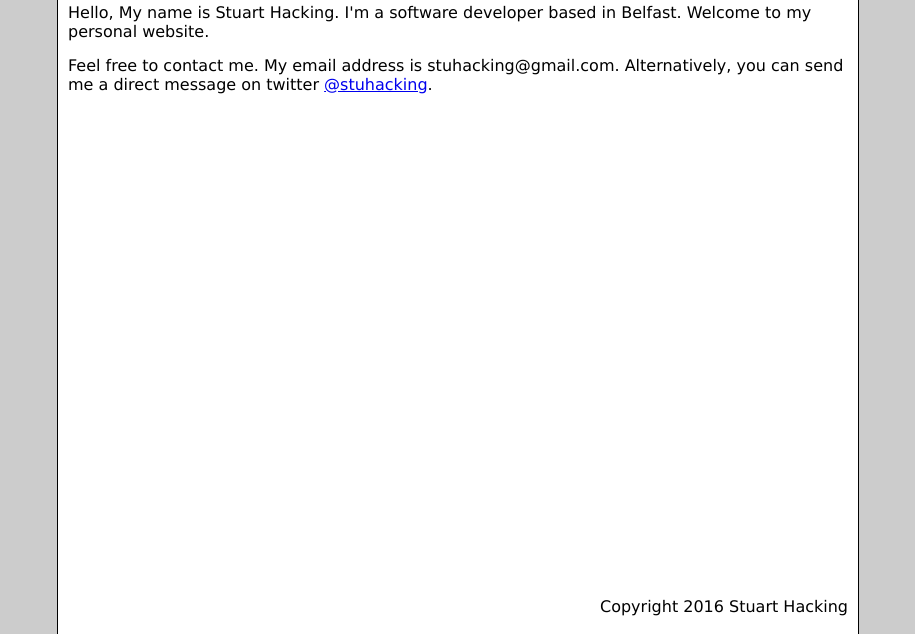
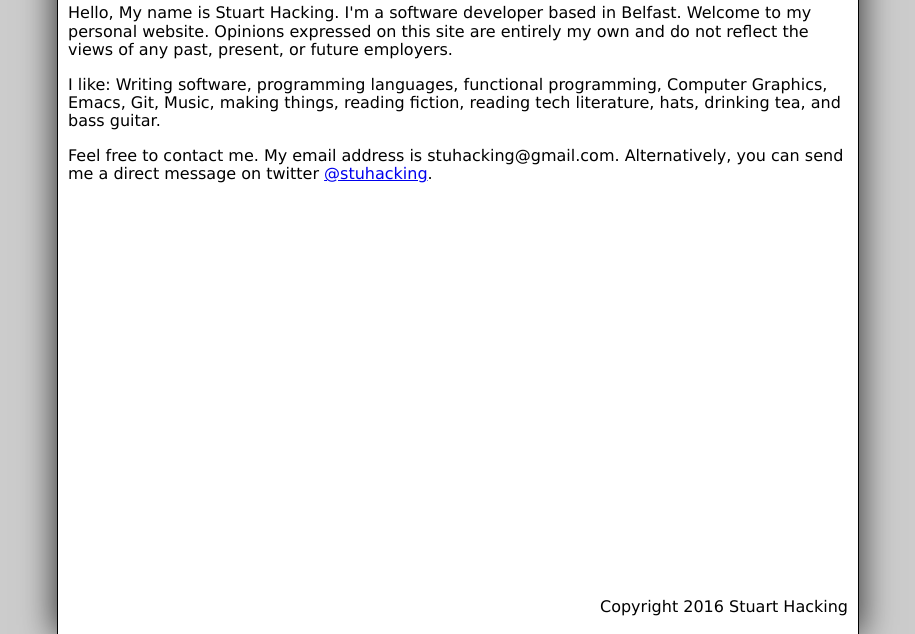
Before and after one commit to stuhacking/stuhacking.github.io, a plain HTML site: page index.html in a window 1280 px wide. Shown: the part 166-800 px from the top of the page, without its empty margins (182-1097 px from the left). Drawn offline with Linux system fonts and the light colour scheme.

Commit message:
Update homepage- remove obsolete blog

```diff
--- a/css/main.css
+++ b/css/main.css
@@ -29,6 +29,9 @@ html, body {
     border-left: 1px solid #000;
     border-right: 1px solid #000;
 
+    -webkit-box-shadow: 0px 0px 32px 2px rgba(0,0,0,0.75);
+    -moz-box-shadow: 0px 0px 32px 2px rgba(0,0,0,0.75);
+    box-shadow: 0px 0px 32px 2px rgba(0,0,0,0.75);
 }
 
 #content {
--- a/index.html
+++ b/index.html
@@ -24,7 +24,7 @@
                             <li><a href="index.html">About</a></li>
                             <li><a href="#">Projects</a></li>
 
-                            <li><a href="http://blog.stuarthacking.com/" target="_blank">Blog</a></li>
+                            <li><a href="#" target="_blank">Blog</a></li>
                         </ul>
                     </nav>
                 </header>
@@ -33,7 +33,9 @@
                         <h2>About</h2>
                     </header>
                     <article>
-                        <p>Hello, My name is Stuart Hacking. I'm a software developer based in Belfast. Welcome to my personal website.</p>
+                        <p>Hello, My name is Stuart Hacking. I'm a software developer based in Belfast. Welcome to my personal website. Opinions expressed on this site are entirely my own and do not reflect the views of any past, present, or future employers.</p>
+
+                        <p>I like: Writing software, programming languages, functional programming, Computer Graphics, Emacs, Git, Music, making things, reading fiction, reading tech literature, hats, drinking tea, and bass guitar.</p>
 
                         <p>Feel free to contact me. My email address is stuhacking@gmail.com. Alternatively, you can send me a direct message on twitter <a href="http://twitter.com/stuhacking">@stuhacking</a>.</p>
                     </article>
```
